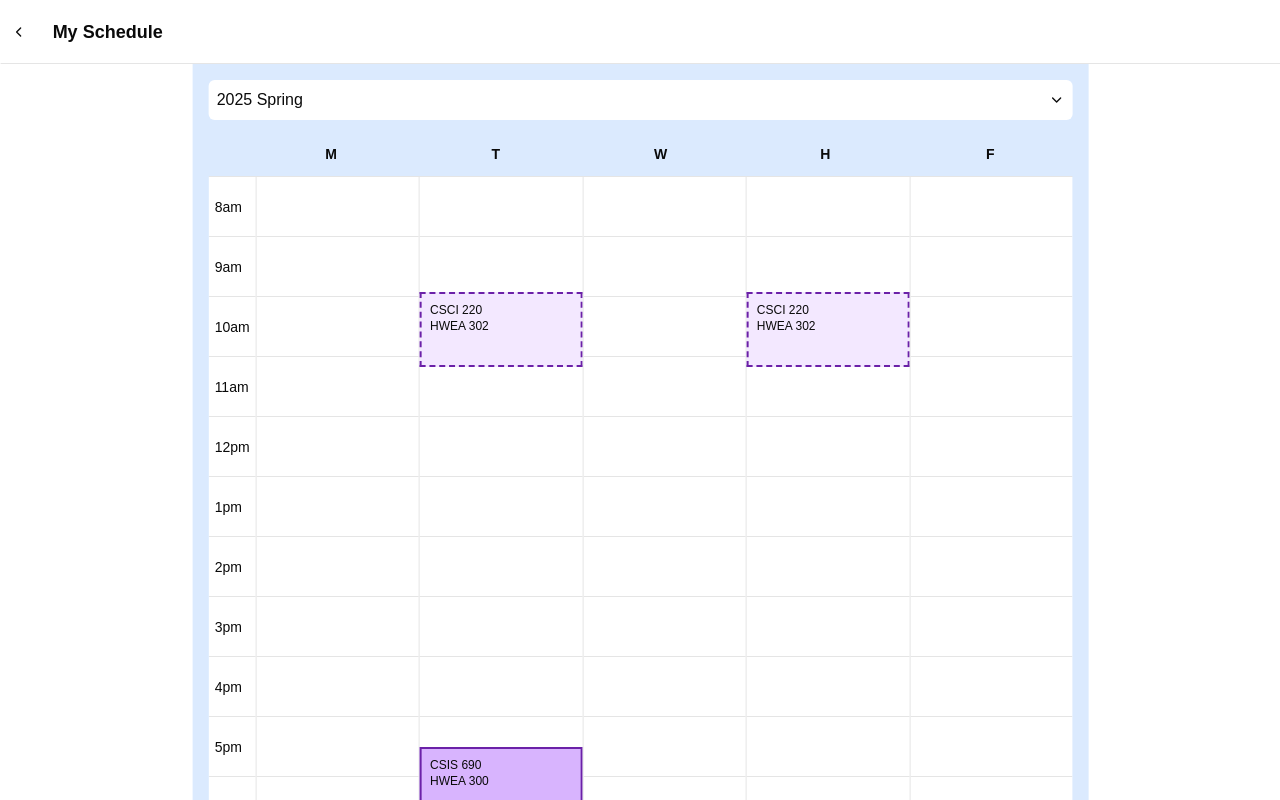
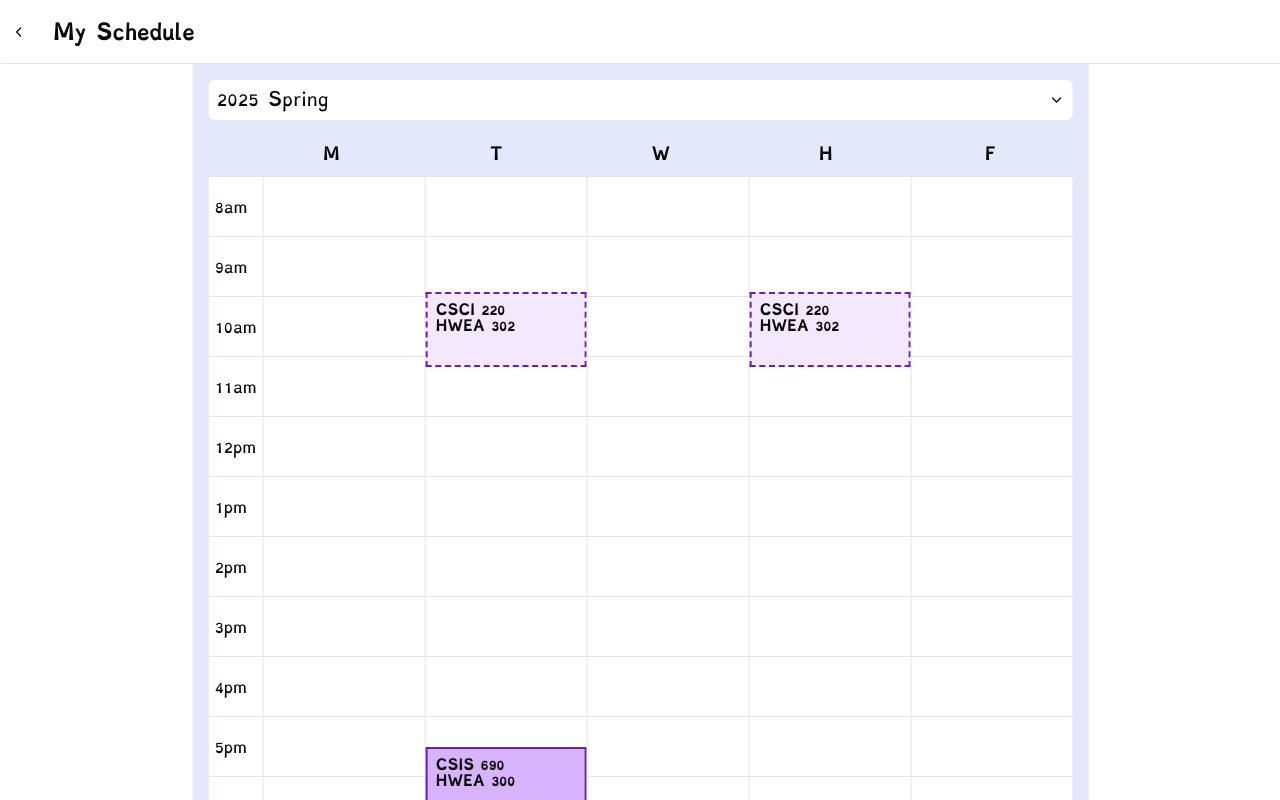
Before and after one commit to DanielleD7/Zero-Seats-Remaining, a Next.js app: page /schedule in a window 1280 px wide. Shown: the top 800 px of the page. Built offline with nearby package versions, Linux system fonts and the light colour scheme.

Commit message:
Added and applied a dyslexic friendly font and made some changes to the schedule page

```diff
--- a/src/app/cart/page.tsx
+++ b/src/app/cart/page.tsx
@@ -6,6 +6,7 @@ import { useUser } from "@/components/meta/context"
 import CourseCard from "@/components/ui/course-card"
 import Header from '@/components/ui/header'
 import PageTransition from '@/components/meta/page-transition'
+import React from "react";
 
 export default function Cart() {
   const { user } = useUser()
@@ -16,15 +17,27 @@ export default function Cart() {
 
   return (
     <PageTransition>
-      <div className="max-w-md mx-auto bg-gray-100 min-h-screen">
+      <div className="max-w-md mx-auto bg-gray-100 min-h-screen dyslexia-font">
+        <style jsx global>{` @font-face {
+          font-family: 'Dyslexia Font';
+          src: url('/Dyslexia_Font.ttf') format('truetype');
+          font-weight: normal;
+          font-style: normal;
+        }
+
+        .dyslexia-font {
+          font-family: 'Dyslexia Font', sans-serif;
+        } `}</style>
+
         <Header showShoppingCart={false} title="Course Cart"/>
 
         <main className="p-4">
-          {user.cart.map((e : Class) => (
+          {user.cart.map((e: Class) => (
               <CourseCard
                   course={e.course}
                   section={e.section}
-              onTouch={() => {}}
+                  onTouch={() => {
+                  }}
                   showHeader={true}
                   isAdded={true}>
               </CourseCard>
--- a/src/app/courses/page.tsx
+++ b/src/app/courses/page.tsx
@@ -1,6 +1,6 @@
 'use client'
 
-import { useState } from 'react'
+import React, { useState } from 'react'
 import { ChevronLeft, ShoppingCart, ChevronDown, Plus } from 'lucide-react'
 import { Button } from "@/components/ui/button"
 import CourseCard from "@/components/ui/course-card"
@@ -14,15 +14,27 @@ export default function CourseList() {
 
   return (
     <PageTransition>
-      <div className="max-w-md mx-auto bg-gray-100 min-h-screen">
+      <div className="max-w-md mx-auto bg-gray-100 min-h-screen dyslexia-font">
+        <style jsx global>{` @font-face {
+          font-family: 'Dyslexia Font';
+          src: url('/Dyslexia_Font.ttf') format('truetype');
+          font-weight: normal;
+          font-style: normal;
+        }
+
+        .dyslexia-font {
+          font-family: 'Dyslexia Font', sans-serif;
+        } `}</style>
+
         <Header showShoppingCart={false} title="My Courses"/>
 
         <main className="p-4">
-          {user.enrolled.map((e : Class) => (
+          {user.enrolled.map((e: Class) => (
               <CourseCard
                   course={e.course}
                   section={e.section}
-              onTouch={() => {}}
+                  onTouch={() => {
+                  }}
                   showHeader={true}
                   isAdded={true}>
               </CourseCard>
@@ -30,11 +42,12 @@ export default function CourseList() {
         </main>
 
         <main className="p-4">
-          {user.waitlist.map((e : Class) => (
+          {user.waitlist.map((e: Class) => (
               <CourseCard
                   course={e.course}
                   section={e.section}
-              onTouch={() => {}}
+                  onTouch={() => {
+                  }}
                   showHeader={true}
                   isAdded={true}>
               </CourseCard>
--- a/src/app/find-classes/page.tsx
+++ b/src/app/find-classes/page.tsx
@@ -24,7 +24,6 @@ export default function FindClasses() {
     "Spring 2025", "Fall 2024", "Spring 2024", "Fall 2023", "Spring 2023", "Fall 2022"
   ]
 
-
   const toResults = () => {
     const transition = usePageTransition()
     transition(router, `/results?subject=${courseSubject.toUpperCase()}&number=${courseNumber.toUpperCase()}`, "left");
@@ -33,7 +32,17 @@ export default function FindClasses() {
 
   return (
     // <PageTransition>
-      <div className="min-h-screen bg-blue-100 flex flex-col">
+      <div className="min-h-screen bg-blue-100 flex flex-col dyslexia-font">
+        <style jsx global>{` @font-face {
+          font-family: 'Dyslexia Font';
+          src: url('/Dyslexia_Font.ttf') format('truetype');
+          font-weight: normal;
+          font-style: normal;
+        }
+
+        .dyslexia-font {
+          font-family: 'Dyslexia Font', sans-serif;
+        } `}</style>
 
         <Header showShoppingCart={true} title="Find Classes"/>
         <main className="flex-grow flex flex-col">
@@ -49,11 +58,12 @@ export default function FindClasses() {
                 ))}
               </select>
 
-              <ChevronDown className="absolute right-3 top-1/2 transform -translate-y-1/2 text-gray-400 pointer-events-none" />
+              <ChevronDown
+                  className="absolute right-3 top-1/2 transform -translate-y-1/2 text-gray-400 pointer-events-none"/>
             </div>
 
             <div className="relative mb-4">
-              <Search className="absolute left-3 top-1/2 transform -translate-y-1/2 text-gray-400" />
+              <Search className="absolute left-3 top-1/2 transform -translate-y-1/2 text-gray-400"/>
 
               <input
                   type="text"
@@ -83,7 +93,8 @@ export default function FindClasses() {
           </div>
 
           <div className="flex-grow p-6 flex flex-col">
-            <div className={`space-y-4 overflow-hidden transition-all duration-300 ease-in-out ${showMoreOptions ? 'max-h-80 opacity-100 mb-6' : 'max-h-0 opacity-0'}`}>
+            <div
+                className={`space-y-4 overflow-hidden transition-all duration-300 ease-in-out ${showMoreOptions ? 'max-h-80 opacity-100 mb-6' : 'max-h-0 opacity-0'}`}>
               <input
                   type="text"
                   placeholder="Subject"
@@ -108,7 +119,8 @@ export default function FindClasses() {
             </div>
 
             <div className="mt-auto">
-              <button onClick={toResults} className="w-full bg-blue-200 text-blue-800 hover:bg-blue-300 text-lg py-6 rounded-full font-semibold transition-colors duration-200">
+              <button onClick={toResults}
+                      className="w-full bg-blue-200 text-blue-800 hover:bg-blue-300 text-lg py-6 rounded-full font-semibold transition-colors duration-200">
                 GO!
               </button>
             </div>
--- a/src/app/login.tsx
+++ b/src/app/login.tsx
@@ -7,6 +7,7 @@ import { Input } from "@/components/ui/input"
 import { Account, Accounts } from "@/components/ui/data"
 import { useUser } from "@/components/meta/context"
 import Image from 'next/image'
+import * as React from "react";
 
 export default function Login() {
   const [email, setEmail] = useState('')
@@ -25,7 +26,18 @@ export default function Login() {
   }
 
   return (
-    <div className="flex flex-col items-center justify-center min-h-screen bg-[#E2E4EB] p-4">
+      <div className="flex flex-col items-center justify-center min-h-screen bg-[#E2E4EB] p-4 dyslexia-font">
+        <style jsx global>{` @font-face {
+          font-family: 'Dyslexia Font';
+          src: url('/Dyslexia_Font.ttf') format('truetype');
+          font-weight: normal;
+          font-style: normal;
+        }
+
+        .dyslexia-font {
+          font-family: 'Dyslexia Font', sans-serif;
+        } `}</style>
+
         <div className="w-full max-w-md space-y-8">
           <div className="logo">
             <Image src="/logo.svg" alt="Logo" width={400} height={400} className="mx-auto"/>
--- a/src/app/results/page.tsx
+++ b/src/app/results/page.tsx
@@ -13,6 +13,7 @@ import PageTransition from '@/components/meta/page-transition'
 import CourseInfoCard from '@/components/ui/course-info-card'
 import SlideInOverlay from '@/components/meta/slide-in-overlay-bottom'
 import { read } from '@/lib/neo4j'
+import * as React from "react";
 
 // const [infoCourse, setInfoCourse] = useState({})
 
@@ -40,7 +41,18 @@ function CourseDropdown({ course }: { course: Course }) {
   }
 
   return (
-    <div>
+      <div className="dyslexia-font">
+        <style jsx global>{` @font-face {
+          font-family: 'Dyslexia Font';
+          src: url('/Dyslexia_Font.ttf') format('truetype');
+          font-weight: normal;
+          font-style: normal;
+        }
+
+        .dyslexia-font {
+          font-family: 'Dyslexia Font', sans-serif;
+        } `}</style>
+
         <Card className="mb-4 bg-white">
           <CardHeader className="p-4 flex flex-row items-center justify-between">
             <div className="flex flex-col">
@@ -49,14 +61,14 @@ function CourseDropdown({ course }: { course: Course }) {
             </div>
 
             <Button variant="ghost" size="sm" onClick={() => setIsExpanded(!isExpanded)}>
-            <ChevronDown className={ `h-5 w-5 transition-transform ${isExpanded ? 'transform rotate-180' : ''}` }/>
+              <ChevronDown className={`h-5 w-5 transition-transform ${isExpanded ? 'transform rotate-180' : ''}`}/>
             </Button>
           </CardHeader>
 
           <CardContent className="px-4 pb-4">
             {isExpanded && (
                 <div className="mt-4 space-y-4">
-            {course.sections.map((section : Section) => (
+                  {course.sections.map((section: Section) => (
                       <CourseCard
                           course={course}
                           section={section}
@@ -71,7 +83,8 @@ function CourseDropdown({ course }: { course: Course }) {
         </Card>
         {/* TODO Implement Chex's Generic Popup System */}
         <SlideInOverlay isOpen={isOverlayOpen} onClose={() => setIsOverlayOpen(false)}>
-        <CourseInfoCard className={"Test"} classNumber={"Test"} crn={"Test"} description={"Test"} prerequisites={"Test"} corequisites={"Test"}></CourseInfoCard>
+          <CourseInfoCard className={"Test"} classNumber={"Test"} crn={"Test"} description={"Test"}
+                          prerequisites={"Test"} corequisites={"Test"}></CourseInfoCard>
         </SlideInOverlay>
       </div>
   )
@@ -84,13 +97,24 @@ export default function Results() {
 
   return (
       <PageTransition>
-      <div className="max-w-md mx-auto bg-gray-100 min-h-screen">
+        <div className="max-w-md mx-auto bg-gray-100 min-h-screen dyslexia-font">
+          <style jsx global>{` @font-face {
+          font-family: 'Dyslexia Font';
+          src: url('/Dyslexia_Font.ttf') format('truetype');
+          font-weight: normal;
+          font-style: normal;
+        }
+
+        .dyslexia-font {
+          font-family: 'Dyslexia Font', sans-serif;
+        } `}</style>
+
           <Header showShoppingCart={true} title="Search Results"/>
           <main className="p-4">
             {Courses.filter(
-            (course : Course) => (['', course.subject].includes(subject!) && ['', course.number].includes(number!))
+                (course: Course) => (['', course.subject].includes(subject!) && ['', course.number].includes(number!))
             ).map(
-            (course : Course) => (<CourseDropdown course={course}/>)
+                (course: Course) => (<CourseDropdown course={course}/>)
             )}
           </main>
         </div>
--- a/src/app/schedule/page.tsx
+++ b/src/app/schedule/page.tsx
@@ -16,6 +16,8 @@ interface ClassBlock {
   isWaitlisted?: boolean
 }
 
+// TODO Try to have the nav stay at the top
+// TODO Pop up with more info on the class
 export default function Component() {
   // TODO Possibly add more data to be shown in the class block and make it clickable for more details.
   const classes: ClassBlock[] = [
@@ -60,8 +62,20 @@ export default function Component() {
   return (
       <PageTransition>
         {/*Little Nav Bar*/}
-        <div> <Header showShoppingCart={false} title="My Schedule" />
-          <div className="max-w-4xl mx-auto p-4 bg-blue-100">
+        <div className="dyslexia-font">
+          <style jsx global>{` @font-face {
+                font-family: 'Dyslexia Font';
+                src: url('/Dyslexia_Font.ttf') format('truetype');
+                font-weight: normal;
+                font-style: normal;
+            }
+
+            .dyslexia-font {
+                font-family: 'Dyslexia Font', sans-serif;
+            } `}</style>
+
+          <Header showShoppingCart={false} title="My Schedule"/>
+          <div className="max-w-4xl mx-auto p-4 bg-[#E3E9FA]">
 
             {/*Drop Down*/}
             <div className="relative mb-4">
@@ -96,7 +110,8 @@ export default function Component() {
             <div className="flex-1 overflow-hidden">
               <div className="grid grid-cols-[auto_repeat(5,1fr)] border-b bg-transparent text-sm">
                 {/********** Days of the week header **********/}
-                <div className="p-5"/> {/* That little rectangle in front of Monday block header,
+                <div className="p-5"/>
+                {/* That little rectangle in front of Monday block header,
                 TODO Need to work on figuring out alignment, it's not quite perfect. Buuutt hiding the boarder makes it look good */}
                 {days.map((day) => (
                     <div key={day} className="p-2 text-center font-bold bg-transparent">
@@ -138,17 +153,20 @@ export default function Component() {
                             return (
                                 <div
                                     key={cls.id}
-                                    className="absolute left-0 right-0 border-2 border-purple-800 bg-purple-300 p-2 text-xs"
+                                    className="absolute left-0 right-0 border-2 border-purple-800 bg-purple-300 p-2 text-xs font-bold flex-col"
                                     style={{
                                       top: `${top}px`,
                                       height: `${height}px`,
+                                      // paddingTop: `${height/4}px`, // causes problems when it gets smaller
                                       borderStyle: cls.isWaitlisted ? "dashed" : "solid",
                                       background: cls.isWaitlisted ? "rgba(243 232 255)" : "rgba(216 180 254)"
                                     }}
-                                    // TODO Find a way to just change the bg color to lighter instead of opacity
                                 >
-                                  <div className="font-medium">{cls.name}</div>
+                                  {/*<div className="font-bold">*/}
+                                  <div>{cls.name}</div>
                                   <div>{cls.room}</div>
+                                  {/*<div>{cls.startTime}-{cls.endTime}</div>*/}
+                                  {/*</div>*/}
                                 </div>
                             )
                           })}
--- a/src/app/welcome/page.tsx
+++ b/src/app/welcome/page.tsx
@@ -23,11 +23,8 @@ export default function Welcome() {
   const [isOverlayOpenRegistrationDates, setIsOverlayOpenRegistrationDates] = useState(false)
   const [hasRegistrationHold] = useState(true)
 
-
   return (
     <div>
-
-
     {hasRegistrationHold && <Modal
         trigger={<a><HoldBanner onClick={handleBannerClick} subheading="Academic Advising - Tap for more info"/></a>}
         title="REGISTRATION HOLD"
@@ -41,7 +38,18 @@ export default function Welcome() {
       </div>
     </Modal>}
 
-    <div className="flex flex-col items-center justify-center min-h-screen bg-[#E2E4EB] p-4">
+        <div className="flex flex-col items-center justify-center min-h-screen bg-[#E2E4EB] p-4 dyslexia-font">
+            <style jsx global>{` @font-face {
+                font-family: 'Dyslexia Font';
+                src: url('/Dyslexia_Font.ttf') format('truetype');
+                font-weight: normal;
+                font-style: normal;
+            }
+
+            .dyslexia-font {
+                font-family: 'Dyslexia Font', sans-serif;
+            } `}</style>
+
             <style jsx>{` @font-face {
                 font-family: 'Playwrite US Trad';
                 src: url('/PlaywriteUSTrad-VariableFont_wght.ttf') format('truetype');
@@ -55,7 +63,6 @@ export default function Welcome() {
 
             <div className="w-full max-w-md space-y-8">
                 <h1 className="text-5xl text-center playwrite-font">Welcome</h1>
-
                 <button className="w-full text-center mt-6 bg-[#ECECEC] p-1 rounded-xl">
                     <div onClick={() => setIsOverlayOpenRegistrationDates(true)}>
                         <p className="text-gray-600 text-base">You can register for classes on</p>
@@ -97,30 +104,30 @@ export default function Welcome() {
                 {/*</div>*/}
 
                 <Button variant="ghost" className="w-8 h-8 text-gray-500" onClick={() => setIsOverlayOpen(true)}>
-              <UserCircle className="w-8 h-8 text-gray-500" />
+                    <UserCircle className="w-8 h-8 text-gray-500"/>
                 </Button>
             </div>
 
             {/* Move slide in overlay into  */}
             <SlideInOverlay isOpen={isOverlayOpen} title="Student Profile" onClose={() => setIsOverlayOpen(false)}>
-          <StudentProfileCard name="Regilax" studentId="346143" classLevel="Junior" avatarUrl="/lilguy.svg" programOfStudy="Computer Science B.S."></StudentProfileCard>
+                <StudentProfileCard name="Regilax" studentId="346143" classLevel="Junior" avatarUrl="/lilguy.svg"
+                                    programOfStudy="Computer Science B.S."></StudentProfileCard>
             </SlideInOverlay>
 
-      <SlideInOverlay isOpen={isOverlayOpenRegistrationDates} title="Registration Dates" onClose={() => setIsOverlayOpenRegistrationDates(false)}>
+            <SlideInOverlay isOpen={isOverlayOpenRegistrationDates} title="Registration Dates"
+                            onClose={() => setIsOverlayOpenRegistrationDates(false)}>
                 <OpeningDatesCard openTime={"7:30AM"} timezone={"EST"} registrationDates={[
-              { creditHours: "90+", date: "October 29", day: "Tuesday" },
-              { creditHours: "75-89", date: "October 31", day: "Friday" },
-              { creditHours: "60-74", date: "November 1", day: "Friday" },
-              { creditHours: "50-59", date: "November 7", day: "Thursday" },
-              { creditHours: "40-49", date: "November 8", day: "Friday" },
-              { creditHours: "30-39", date: "November 11", day: "Monday" },
-              { creditHours: "20-29", date: "November 12", day: "Tuesday" },
-              { creditHours: "1-19", date: "November 13", day: "Wednesday" },
-              { creditHours: "0", date: "November 14", day: "Thursday" },]}></OpeningDatesCard>
+                    {creditHours: "90+", date: "October 29", day: "Tuesday"},
+                    {creditHours: "75-89", date: "October 31", day: "Friday"},
+                    {creditHours: "60-74", date: "November 1", day: "Friday"},
+                    {creditHours: "50-59", date: "November 7", day: "Thursday"},
+                    {creditHours: "40-49", date: "November 8", day: "Friday"},
+                    {creditHours: "30-39", date: "November 11", day: "Monday"},
+                    {creditHours: "20-29", date: "November 12", day: "Tuesday"},
+                    {creditHours: "1-19", date: "November 13", day: "Wednesday"},
+                    {creditHours: "0", date: "November 14", day: "Thursday"},]}></OpeningDatesCard>
             </SlideInOverlay>
         </div>
-
     </div>
-
   )
 }
--- a/src/components/meta/modal.tsx
+++ b/src/components/meta/modal.tsx
@@ -54,20 +54,30 @@ export default function Modal({
 
   return (
       <Dialog open={open} onOpenChange={setOpen}>
+        <style jsx global>{` @font-face {
+          font-family: 'Dyslexia Font';
+          src: url('/Dyslexia_Font.ttf') format('truetype');
+          font-weight: normal;
+          font-style: normal;
+        }
+
+        .dyslexia-font {
+          font-family: 'Dyslexia Font', sans-serif;
+        } `}</style>
 
         {trigger && <DialogTrigger asChild>{trigger}</DialogTrigger>}
-  <DialogContent style={{ }} className="max-w-md border-none p-0 shadow-lg rounded-lg">
-    <DialogHeader className={`${headerClass} flex flex-row items-center justify-between rounded-t-lg p-4`}>
-      <DialogTitle className="text-xl font-semibold">{title}</DialogTitle>
+        <DialogContent style={{}} className="max-w-md border-none p-0 shadow-lg rounded-lg dyslexia-font">
+          <DialogHeader className={`${headerClass} flex flex-row items-center justify-between rounded-t-lg p-4 dyslexia-font`}>
+            <DialogTitle className="text-xl font-semibold dyslexia-font">{title}</DialogTitle>
             <DialogClose asChild>
               <button className="rounded-full p-0 hover:bg-gray-200">
-          <X className="h- w-4" />
+                <X className="h- w-4"/>
                 <span className="sr-only">Close</span>
               </button>
             </DialogClose>
           </DialogHeader>
           {typeof children === 'function'
-        ? (children as (props: { close: () => void }) => React.ReactNode)({ close: handleClose })
+              ? (children as (props: { close: () => void }) => React.ReactNode)({close: handleClose})
               : children}
         </DialogContent>
       </Dialog>
```
Also changed, not shown: src/components/ui/hold-banner.tsx (+1 -50 lines), public/Dyslexia_Font.ttf (added). Lines whose indentation alone changed are shown as unchanged.
